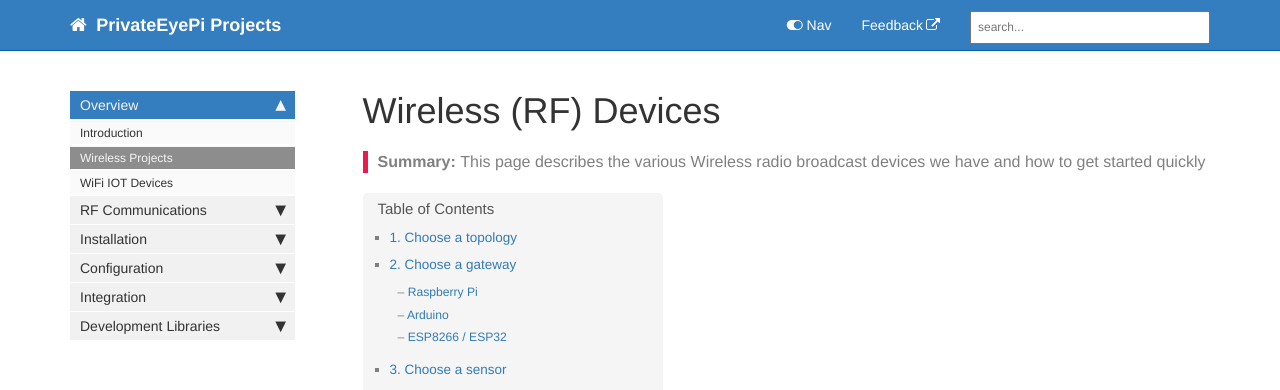
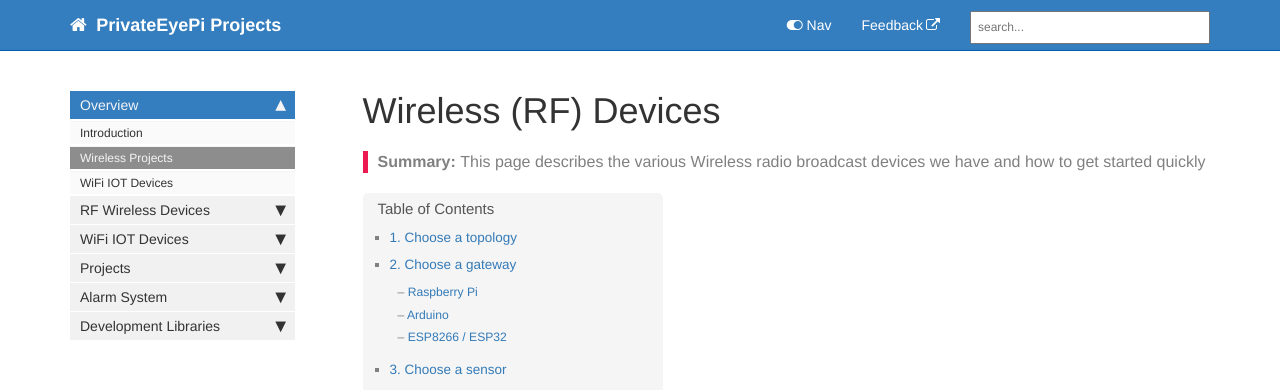
Before and after one commit to JemRF/Projects, a Jekyll site: the page built from pages/mydoc/getting_started.md, in a window 1280 px wide. Shown: the top 390 px of the page. Built offline with Jekyll 4.4.1, drawn with Linux system fonts in a browser that asks for light colours; comment, search, counter and statistics services are not loaded.

Commit message:
Update Menu and Introduction

```diff
--- a/_data/sidebars/mydoc_sidebar.yml
+++ b/_data/sidebars/mydoc_sidebar.yml
@@ -36,7 +36,7 @@ entries:
       url: /wifi_iot.html
       output: web, pdf
 
-  - title: RF Communications
+  - title: RF Wireless Devices
     output: web, pdf
     folderitems:
 
@@ -56,7 +56,7 @@ entries:
       url: /rf_message_reference.html
       output: web, pdf
 
-  - title: Installation
+  - title: WiFi IOT Devices
     output: web, pdf
     folderitems:
 
@@ -76,7 +76,7 @@ entries:
       url: /sensor_testing.html
       output: web, pdf
 
-  - title: Configuration
+  - title: Projects
     output: web, pdf
     folderitems:
 
@@ -132,7 +132,7 @@ entries:
       url: /multi function sensors.html
       output: web, pdf
 
-  - title: Integration
+  - title: Alarm System
     output: web, pdf
     folderitems:
 
```
Also changed, not shown: index.md (+6 -5 lines).
